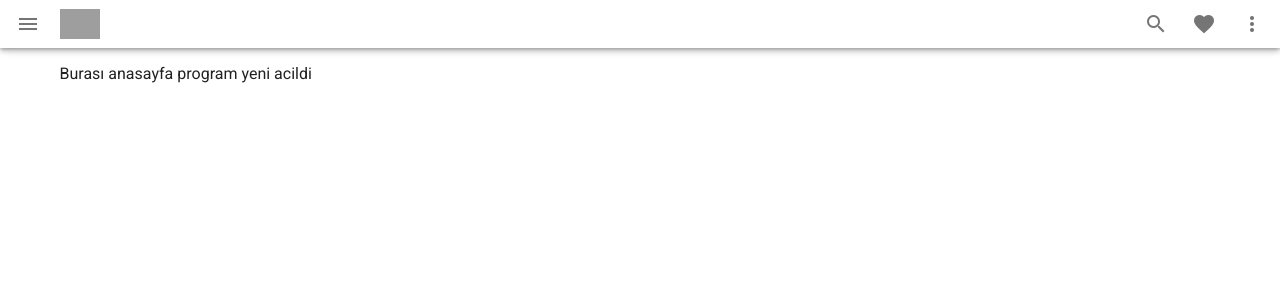
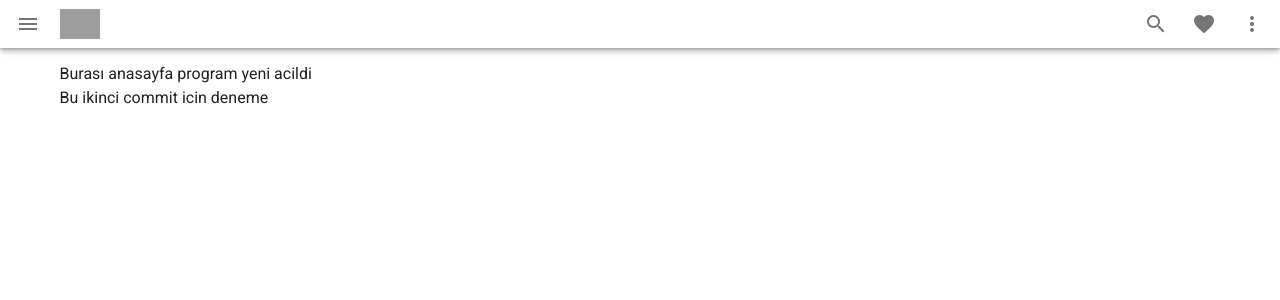
Before and after one commit to sevvalkaaya/vueproje, a Vue app: page / in a window 1280 px wide. Shown: the top 300 px of the page. Built offline with nearby package versions, Linux system fonts and the light colour scheme; grey boxes are pictures that could not be loaded.

Commit message:
second commit

```diff
--- a/src/components/HelloWorld.vue
+++ b/src/components/HelloWorld.vue
@@ -1,6 +1,7 @@
 <template>
   <v-container>
     <div>Burası anasayfa program yeni acildi</div>
+    <div>Bu ikinci commit icin deneme</div>
   </v-container>
 </template>
 
```
